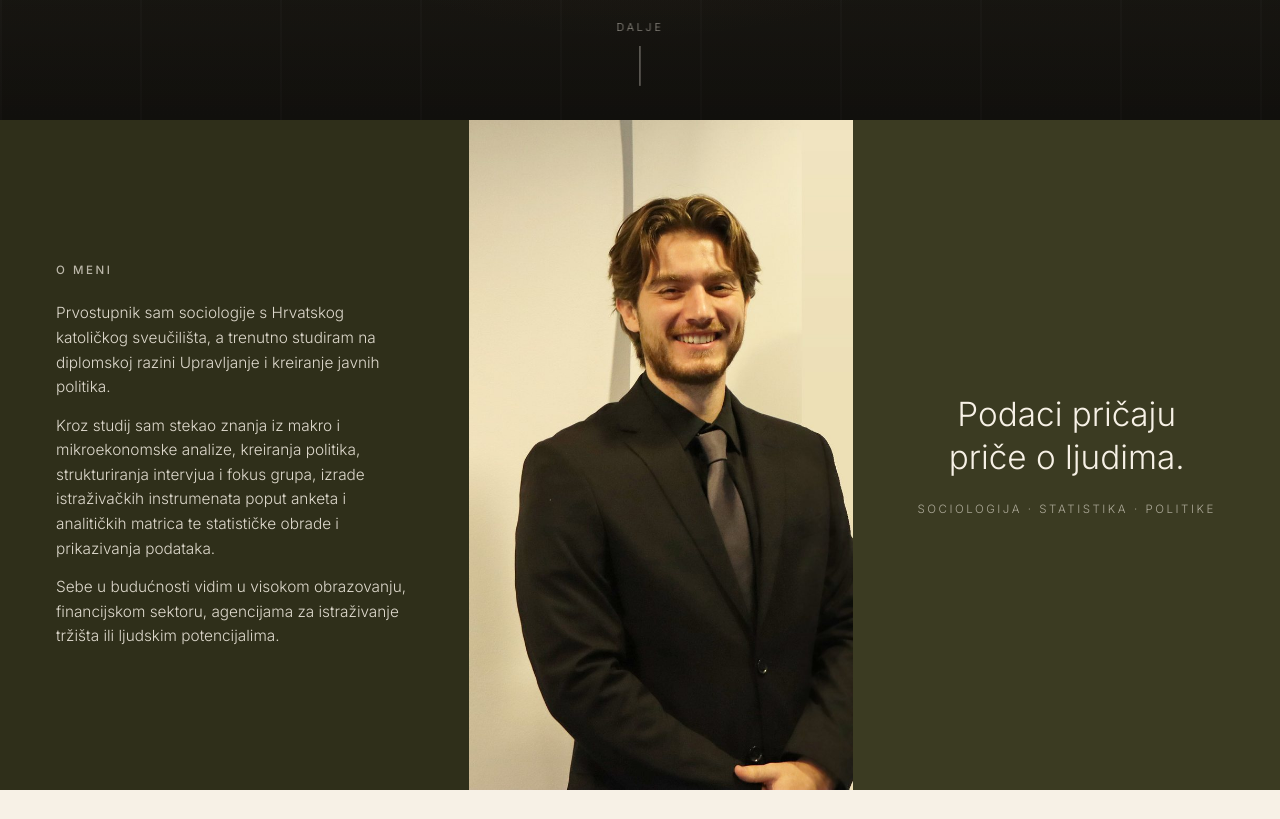
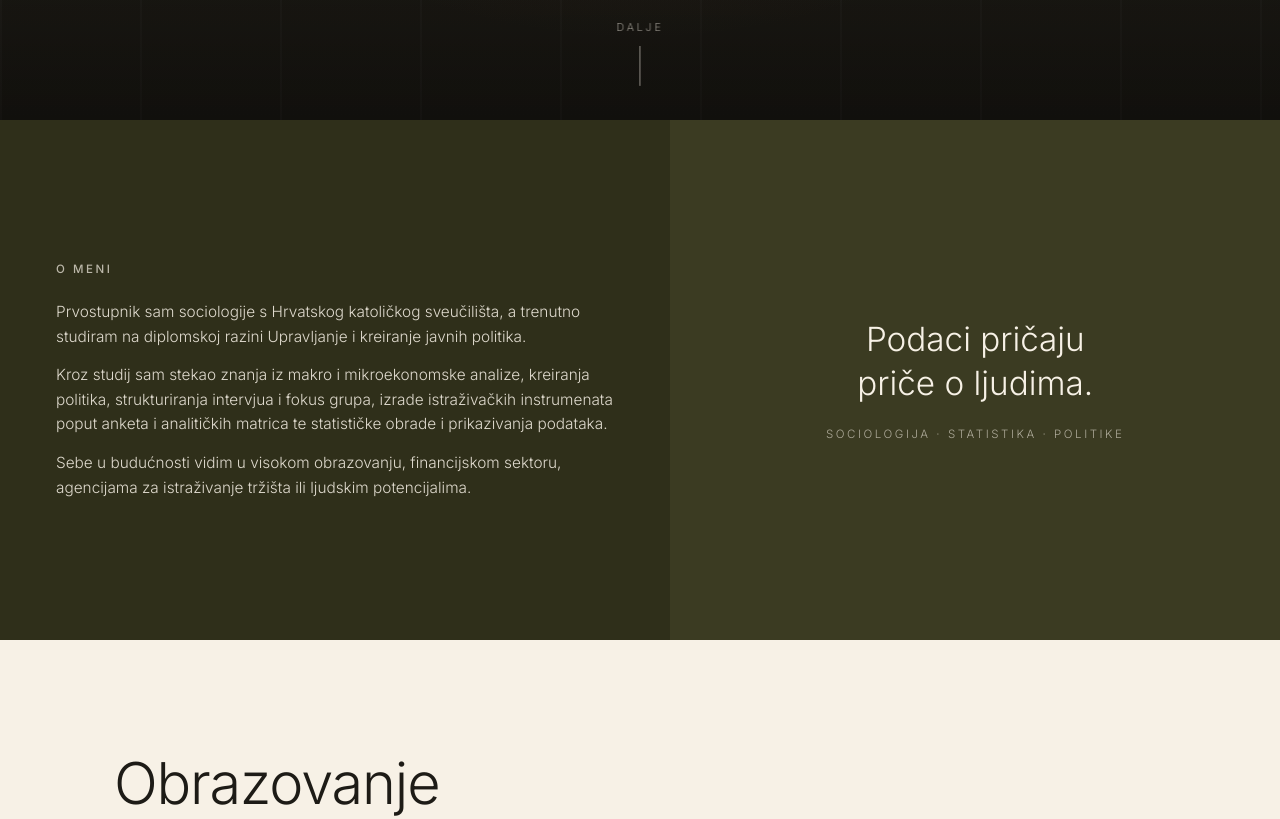
Before and after one commit to treppoantonio/-ivotopis, a plain HTML site: page index.html in a window 1280 px wide. Shown: the part 680-1499 px from the top of the page. Drawn offline with Linux system fonts and the light colour scheme.

Commit message:
Makni fotografiju
Co-Authored-By: Claude Opus 5.5 <noreply@anthropic.com>
Claude-Session: https://claude.ai/code/session_01VbVStPSikNFmzCztLTbRuz

```diff
--- a/index.html
+++ b/index.html
@@ -62,17 +62,15 @@
   @keyframes drop{0%{transform:scaleY(0);transform-origin:top}50%{transform:scaleY(1);transform-origin:top}51%{transform-origin:bottom}100%{transform:scaleY(0);transform-origin:bottom}}
 
   /* ABOUT */
-  .about{background:var(--olive);color:var(--cream);display:grid;grid-template-columns:1.1fr 0.9fr 1fr;min-height:560px}
+  .about{background:var(--olive);color:var(--cream);display:grid;grid-template-columns:1.1fr 1fr;min-height:520px}
   .about .col{padding:80px 56px;display:flex;flex-direction:column;justify-content:center}
   .about .left .label{margin-bottom:22px;opacity:.7}
   .about .left p{font-size:.96rem;opacity:.88}
   .about .left p+p{margin-top:14px}
   .about .quote-col{background:var(--olive-2)}
-  .about .photo{padding:0;background:#e9dfc8;display:flex;flex-direction:column;align-items:center;justify-content:center;overflow:hidden}
-  .about .photo img{display:block;width:100%;height:100%;object-fit:cover;object-position:center top}
   .about .quote{font-size:clamp(1.7rem,2.6vw,2.4rem);font-weight:300;line-height:1.3;text-align:center}
   .about .quote small{display:block;font-family:var(--sans);font-size:.72rem;letter-spacing:.22em;text-transform:uppercase;margin-top:22px;opacity:.6}
-  @media (max-width:900px){.about{grid-template-columns:1fr}.about .col{padding:48px 24px}.scroll{display:none}.about .photo{order:-1;padding:32px 24px 0;background:var(--olive)}.about .photo img{height:auto;max-width:340px;object-fit:contain}}
+  @media (max-width:900px){.about{grid-template-columns:1fr}.about .col{padding:48px 24px}.scroll{display:none}}
 
   /* SECTIONS */
   section.block{padding:110px 0}
@@ -184,7 +182,6 @@
     <p>Kroz studij sam stekao znanja iz makro i mikroekonomske analize, kreiranja politika, strukturiranja intervjua i fokus grupa, izrade istraživačkih instrumenata poput anketa i analitičkih matrica te statističke obrade i prikazivanja podataka.</p>
     <p>Sebe u budućnosti vidim u visokom obrazovanju, financijskom sektoru, agencijama za istraživanje tržišta ili ljudskim potencijalima.</p>
   </div>
-  <div class="col photo"><img src="img/antonio-odijelo.jpg?v=3" alt="Antonio Treppo" width="731" height="1275"></div>
   <div class="col quote-col reveal">
     <div class="quote">Podaci pričaju<br>priče o ljudima.<small>Sociologija · Statistika · Politike</small></div>
   </div>
```
Also changed, not shown: img/antonio-odijelo.jpg (deleted).
